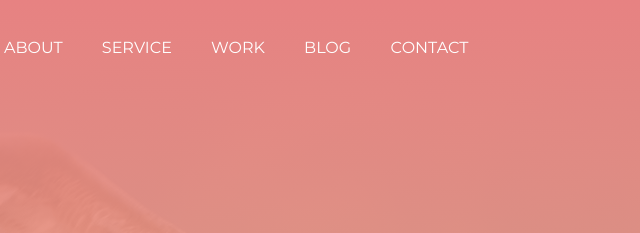
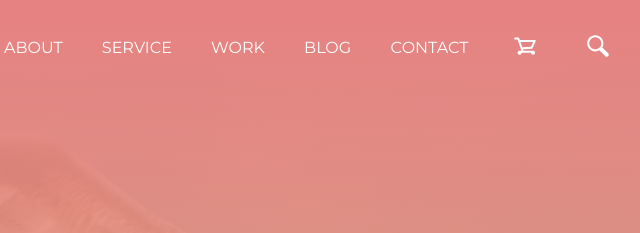
Before and after one commit to AlexDiakonov/goit-fe-course, a plain HTML site: page module-10/index.html in a window 1280 px wide. Shown: the top 233 px of the page, 625-1265 px from the left. Drawn offline with Linux system fonts and the light colour scheme; the site is published under a folder, as on GitHub Pages, so addresses that start at the root find nothing.

Commit message:
icon fixed

```diff
--- a/module-10/index.html
+++ b/module-10/index.html
@@ -21,8 +21,8 @@
                         <li class="site-navigation__item"><a href="" class="site-navigation__item--link">Work</a></li>
                         <li class="site-navigation__item"><a href="" class="site-navigation__item--link">Blog</a></li>
                         <li class="site-navigation__item"><a href="" class="site-navigation__item--link">Contact</a></li>
-                        <li class="site-navigation__item"><button class="site-navigation__btn"><svg class="site-navigation__svg"><use href="/img/symbol-defs.svg#icon-CART"></use></svg></button></li>
-                        <li class="site-navigation__item"><button class="site-navigation__btn"><svg class="site-navigation__svg"><use href="/img/symbol-defs.svg#icon-search"></use></svg></button></li>
+                        <li class="site-navigation__item"><button class="site-navigation__btn"><svg class="site-navigation__svg"><use href="img/symbol-defs.svg#icon-CART"></use></svg></button></li>
+                        <li class="site-navigation__item"><button class="site-navigation__btn"><svg class="site-navigation__svg"><use href="img/symbol-defs.svg#icon-search"></use></svg></button></li>
                     </ul>
             </nav>
             <div class="header-about">
```
